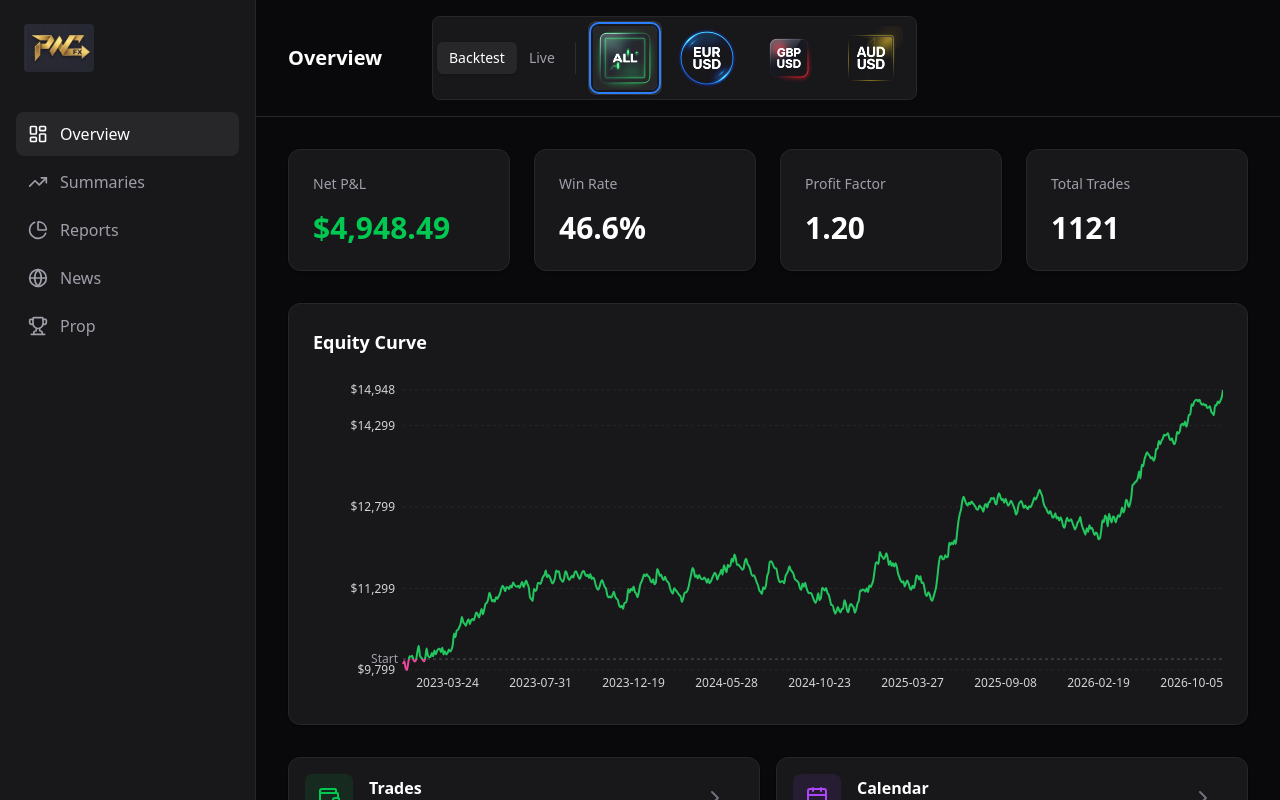
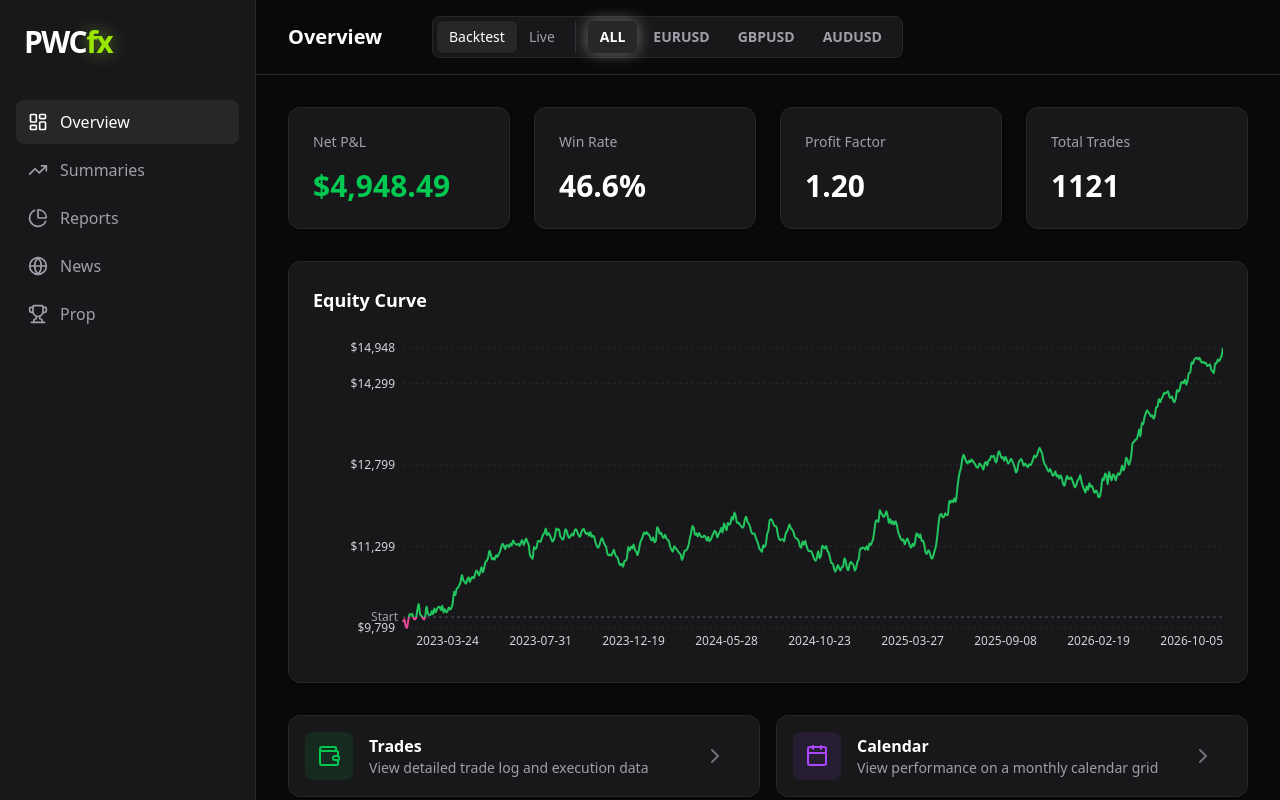
Before and after one commit to PostWorkCulture/FXDashboard, a Next.js app in the folder frontend/: page / in a window 1280 px wide. Built offline with nearby package versions, Linux system fonts and the light colour scheme.

Commit message:
Replace icon images with styled text and update PWCfx logo to text

```diff
--- a/frontend/src/components/Header.tsx
+++ b/frontend/src/components/Header.tsx
@@ -51,36 +51,38 @@ export function Header() {
               </button>
             </div>
 
-            <div className="flex items-center gap-2 px-1">
+            <div className="flex items-center gap-1 px-1">
               <button
                 onClick={() => setFilters(f => ({ ...f, symbol: "All" }))}
-                className={`p-1 rounded-lg transition-all hover:scale-105 ${filters.symbol === "All" ? "bg-zinc-800 shadow-sm border border-zinc-700/50" : "hover:bg-zinc-800/50 border border-transparent"}`}
-                title="All Pairs"
+                className={`px-3 py-1.5 rounded-md text-sm font-bold transition-all ${
+                  filters.symbol === "All" ? "bg-zinc-800 text-white shadow drop-shadow-[0_0_8px_rgba(255,255,255,0.4)]" : "text-zinc-400 hover:text-white"
+                }`}
               >
-                <div className={`w-16 h-16 rounded-md overflow-hidden ${filters.symbol === "All" ? "ring-2 ring-blue-500 ring-offset-2 ring-offset-zinc-900" : ""}`}>
-                  <img src={`${process.env.NODE_ENV === "production" ? "/FXDashboard" : ""}/icons/all.jpg`} className="w-full h-full object-cover scale-[1.35] brightness-125 contrast-125 mix-blend-screen" />
-                </div>
+                ALL
               </button>
               <button
                 onClick={() => togglePair("EURUSD")}
-                className={`p-1 rounded-lg transition-all hover:scale-105 ${filters.symbol === "EURUSD" ? "bg-zinc-800 shadow-sm border border-zinc-700/50" : "hover:bg-zinc-800/50 border border-transparent"}`}
-                title="EURUSD"
+                className={`px-3 py-1.5 rounded-md text-sm font-bold transition-all ${
+                  filters.symbol === "EURUSD" ? "bg-zinc-800 text-blue-400 shadow drop-shadow-[0_0_8px_rgba(96,165,250,0.6)]" : "text-zinc-400 hover:text-white"
+                }`}
               >
-                <img src={`${process.env.NODE_ENV === "production" ? "/FXDashboard" : ""}/icons/eurusd.jpg`} className={`w-16 h-16 rounded-md object-cover brightness-125 contrast-125 mix-blend-screen ${filters.symbol === "EURUSD" ? "ring-2 ring-blue-500 ring-offset-2 ring-offset-zinc-900" : ""}`} />
+                EURUSD
               </button>
               <button
                 onClick={() => togglePair("GBPUSD")}
-                className={`p-1 rounded-lg transition-all hover:scale-105 ${filters.symbol === "GBPUSD" ? "bg-zinc-800 shadow-sm border border-zinc-700/50" : "hover:bg-zinc-800/50 border border-transparent"}`}
-                title="GBPUSD"
+                className={`px-3 py-1.5 rounded-md text-sm font-bold transition-all ${
+                  filters.symbol === "GBPUSD" ? "bg-zinc-800 text-pink-400 shadow drop-shadow-[0_0_8px_rgba(244,114,182,0.6)]" : "text-zinc-400 hover:text-white"
+                }`}
               >
-                <img src={`${process.env.NODE_ENV === "production" ? "/FXDashboard" : ""}/icons/gbpusd.jpg`} className={`w-16 h-16 rounded-md object-cover brightness-125 contrast-125 mix-blend-screen ${filters.symbol === "GBPUSD" ? "ring-2 ring-blue-500 ring-offset-2 ring-offset-zinc-900" : ""}`} />
+                GBPUSD
               </button>
               <button
                 onClick={() => togglePair("AUDUSD")}
-                className={`p-1 rounded-lg transition-all hover:scale-105 ${filters.symbol === "AUDUSD" ? "bg-zinc-800 shadow-sm border border-zinc-700/50" : "hover:bg-zinc-800/50 border border-transparent"}`}
-                title="AUDUSD"
+                className={`px-3 py-1.5 rounded-md text-sm font-bold transition-all ${
+                  filters.symbol === "AUDUSD" ? "bg-zinc-800 text-green-400 shadow drop-shadow-[0_0_8px_rgba(74,222,128,0.6)]" : "text-zinc-400 hover:text-white"
+                }`}
               >
-                <img src={`${process.env.NODE_ENV === "production" ? "/FXDashboard" : ""}/icons/audusd.jpg`} className={`w-16 h-16 rounded-md object-cover brightness-125 contrast-125 mix-blend-screen ${filters.symbol === "AUDUSD" ? "ring-2 ring-blue-500 ring-offset-2 ring-offset-zinc-900" : ""}`} />
+                AUDUSD
               </button>
             </div>
           </div>
--- a/frontend/src/components/Sidebar.tsx
+++ b/frontend/src/components/Sidebar.tsx
@@ -22,12 +22,10 @@ export function Sidebar() {
     <aside className="w-64 bg-zinc-900 border-r border-zinc-800 hidden md:flex flex-col h-screen sticky top-0">
       <div className="p-6">
         <Link href="/" className="flex items-center hover:opacity-80 transition-opacity">
-          <Image
-            src={logoImg}
-            alt="PWC FX"
-            className="w-auto h-12 object-contain rounded mix-blend-screen"
-            priority
-          />
+          <div className="text-3xl font-black tracking-tighter">
+            <span className="text-white">PWC</span>
+            <span className="text-lime-400 drop-shadow-[0_0_8px_rgba(163,230,53,0.5)]">fx</span>
+          </div>
         </Link>
       </div>
 
```
